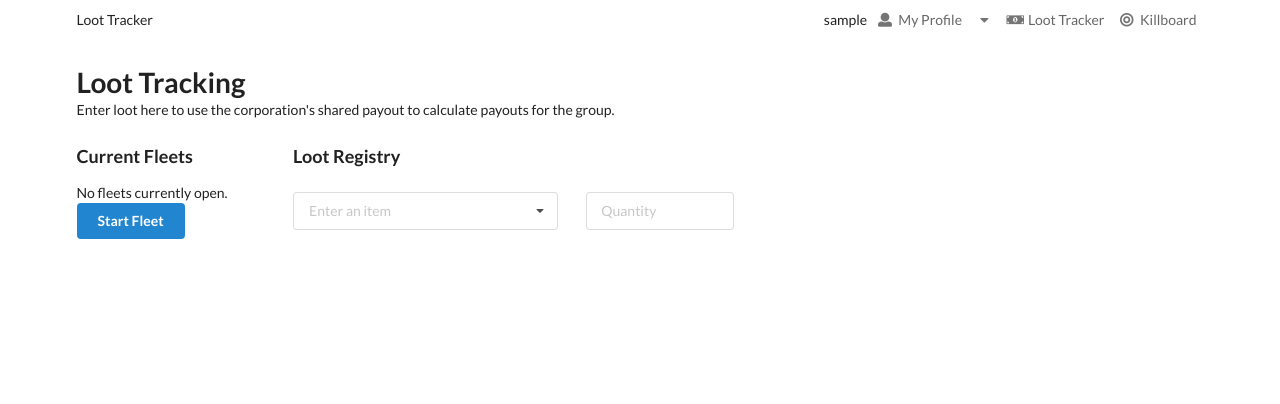
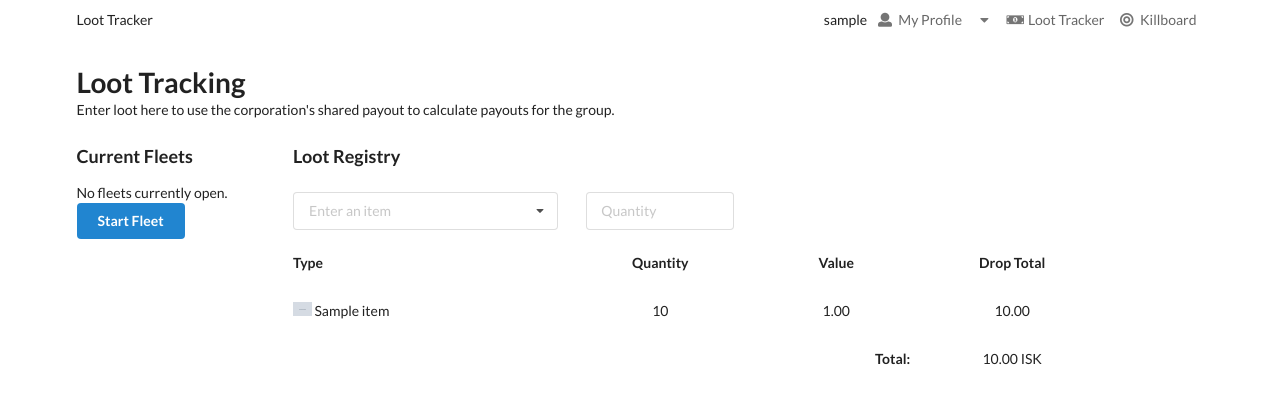
Before and after one commit to ToothlessRebel/phearless-website, a Django app: page /loot/ in a window 1280 px wide. Shown: the top 404 px of the page. Run offline with Django 3.2, Linux system fonts and the light colour scheme; a user stored in the database is signed in; tables that the repository leaves empty hold one stand-in row (values such as "Sample post"); grey boxes marked "Sample" are stand-in pictures; some libraries are stand-ins or nearby versions.

Commit message:
Adds ability to assign drops to fleet.

```diff
--- a/ajax/urls.py
+++ b/ajax/urls.py
@@ -4,5 +4,6 @@ from django.conf.urls import url
 urlpatterns = [
     url(r'^username_exists/(?P<username>.+?)/?$', views.check_username, name='username_exists'),
     url(r'^parse_api/?$', views.parse_api, name='parse_api'),
-    url(r'^name_to_id/(?P<item_name>.+?)/?$', views.item_name_to_id)
+    url(r'^name_to_id/(?P<item_name>.+?)/?$', views.item_name_to_id),
+    url(r'^add_drop_to_fleet/(?P<fleet_id>.+?)/(?P<item_id>.+?)/(?P<quantity>.+?)/?$', views.add_drop_to_fleet)
 ]
--- a/lootTracker/models.py
+++ b/lootTracker/models.py
@@ -61,7 +61,7 @@ class FleetType(models.Model):
     icon = models.CharField(max_length=200)
 
     def __str__(self):
-        return self.type
+        return self.name
 
 
 class FleetRestriction(models.Model):
@@ -87,7 +87,7 @@ class Drop(models.Model):
     item = models.ForeignKey(Item)
     fleet = models.ForeignKey(Fleet)
     quantity = models.IntegerField()
-    item_current_value = models.BigIntegerField()
+    item_current_value = models.DecimalField(decimal_places=2, max_digits=50)
 
     def __str__(self):
         return 'Drop ' + str(self.id)
--- a/lootTracker/static/lootTracker/css/lootTracker.css
+++ b/lootTracker/static/lootTracker/css/lootTracker.css
@@ -23,3 +23,8 @@ ul.fleet.list
 {
     display: block;
 }
+
+.option.icon
+{
+    height: 1em;
+}
--- a/lootTracker/static/lootTracker/js/lootTracker.js
+++ b/lootTracker/static/lootTracker/js/lootTracker.js
@@ -4,34 +4,61 @@
 
 $(function () {
     var item_not_found = '';
-    var item_dropdown = $('.item.dropdown');
+    var $item_dropdown = $('.item.dropdown');
     var lookup_fired = false;
+    var $quantity_input = $('.quantity.input');
 
-    item_dropdown.dropdown({
+    $item_dropdown.dropdown({
         allowAdditions: true,
         onNoResults: function (searched_for) {
             item_not_found = searched_for;
         }
     });
 
-    item_dropdown.on('change', function () {
+    $item_dropdown.on('change', function () {
         if (item_not_found.length > 0 && !lookup_fired) {
-            item_dropdown.addClass('loading');
+            $item_dropdown.addClass('loading');
             lookup_fired = true;
             $.ajax({
                 url: '/ajax/name_to_id/' + item_not_found
             }).always(function () {
-                item_dropdown.removeClass('loading error');
+                $item_dropdown.removeClass('loading error');
                 lookup_fired = false;
             }).success(function (response) {
                 console.log(response);
                 if (response.typeName === "bad item") {
-                    item_dropdown.addClass('error');
+                    $item_dropdown.addClass('error');
                 } else {
-                    item_dropdown.find('input[name="item_id"]').val(response.typeID)
+                    $item_dropdown.find('input[name="item_id"]').val(response.typeID)
                 }
             }).error(function () {
-                item_dropdown.addClass('error');
+                $item_dropdown.addClass('error');
+            });
+        }
+    });
+
+    $quantity_input.on('keypress', function (event) {
+        if (event.which == 13) {
+            // AJAX the new entry and load the new table
+            var $row = $(event.currentTarget).closest('.row');
+            $row.dimmer('show');
+            var item = $item_dropdown.find('input[name="item_id"]').val();
+            var quantity = $quantity_input.find('input').val();
+            var fleet = $('input[name="fleet"]').val();
+            console.log('Item', item, 'Qty', quantity);
+            $.ajax({
+                url: '/ajax/add_drop_to_fleet/' + fleet + '/' + item + '/' + quantity
+            }).always(function () {
+                $row.dimmer('hide')
+            }).success(function (response) {
+                $item_dropdown.dropdown('clear');
+                $item_dropdown.find('input').focus();
+                $quantity_input.find('input').val('');
+                // Load new table
+                $('.loadable').html(response);
+            }).fail(function (response) {
+                console.log('Something went wrong!', response);
+                $row.find('input').addClass('error');
             });
         }
     });
--- /dev/null
+++ b/lootTracker/templates/lootTracker/loot_table.html
@@ -0,0 +1,38 @@
+<div class="row">
+    <div class="five wide column">
+        <strong>Type</strong>
+    </div>
+    <div class="three wide center aligned column">
+        <strong>Quantity</strong>
+    </div>
+    <div class="three wide center aligned column">
+        <strong>Value</strong>
+    </div>
+    <div class="three wide center aligned column">
+        <strong>Drop Total</strong>
+    </div>
+</div>
+{% for drop in drops %}
+    <div class="row">
+        <div class="five wide column">
+            <img class="option icon" src="{{ drop.item.icon.url }}"> {{ drop.item.name }}
+        </div>
+        <div class="three wide center aligned column">
+            {{ drop.quantity }}
+        </div>
+        <div class="three wide center aligned column">
+            {{ drop.item_current_value }}
+        </div>
+        <div class="three wide center aligned column">
+            {{ drop.total }}
+        </div>
+    </div>
+{% endfor %}
+<div class="row">
+    <div class="eleven wide right aligned column">
+        <strong>Total:</strong>
+    </div>
+    <div class="three wide center aligned column">
+        {{ fleet_total }} ISK
+    </div>
+</div>
--- a/lootTracker/templates/main.html
+++ b/lootTracker/templates/lootTracker/main.html
@@ -47,6 +47,9 @@
             <div class="thirteen wide column">
                 <div class="ui grid">
                     <div class="middle aligned row">
+                        <div class="ui inverted dimmer">
+                            <div class="ui text loader"></div>
+                        </div>
                         <div class="five wide column">
                             <div class="ui fluid search selection item dropdown">
                                 <input type="hidden" name="item_id">
@@ -54,9 +57,11 @@
 
                                 <div class="default text">Enter an item</div>
                                 <div class="menu">
-                                    <div class="item" data-value="test_item">Test</div>
                                     {% for item in items %}
-                                        <div class="item" data-value="{{ item.eve_id }}">{{ item.name }}</div>
+                                        <div class="item" data-value="{{ item.eve_id }}">
+                                            <img class="option icon" src="{{ item.icon.url }}">
+                                            {{ item.name }}
+                                        </div>
                                     {% endfor %}
                                 </div>
                             </div>
@@ -65,8 +70,19 @@
                             <div class="ui center aligned quantity input">
                                 <input type="number" placeholder="Quantity" min="1">
                             </div>
+                            <input type="hidden" name="fleet" value="1"> {# @todo Really set something. #}
                         </div>
                     </div>
+                </div>
+            </div>
+        </div>
+
+        <div class="top attached row">
+            <div class="three wide column"></div>
+            <div class="thirteen wide column">
+                <div class="loadable ui grid">
+                    {# Will AJAX in a template here to show entries. #}
+                    {% include 'lootTracker/loot_table.html' %}
                 </div>
             </div>
         </div>
--- a/lootTracker/views.py
+++ b/lootTracker/views.py
@@ -1,4 +1,4 @@
-from .models import Fleet
+from .models import Fleet, Item, Drop
 
 from django.http import HttpResponse
 from django.contrib.auth.decorators import login_required
@@ -12,8 +12,17 @@ from pprint import pprint
 
 @login_required
 def index(request):
-    fleets = Fleet.objects.filter(finalized=False).all()
-    return render(request, 'main.html', {
+    drops = Drop.objects.filter(fleet=Fleet(pk=1))  # @todo Use real fleet.
+    fleet_total = 0
+
+    for drop in drops:
+        drop.total = drop.item_current_value * drop.quantity
+        fleet_total += drop.total
+
+    return render(request, 'lootTracker/main.html', {
         'page_title': 'Loot Tracker',
-        'fleets': fleets
+        'fleets': Fleet.objects.filter(finalized=False).all(),
+        'items': Item.objects.all(),
+        'drops': drops,
+        'fleet_total': fleet_total
     })
```
Also changed, not shown: ajax/views.py (+39 -2 lines), lootTracker/migrations/0001_initial.py, main/migrations/0001_initial.py.
